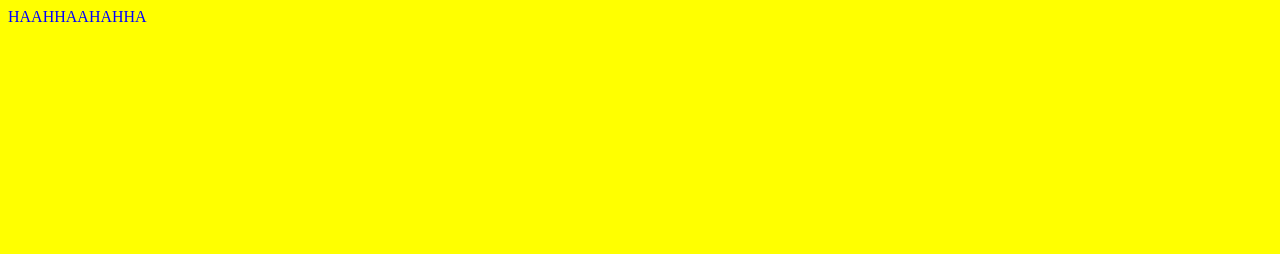
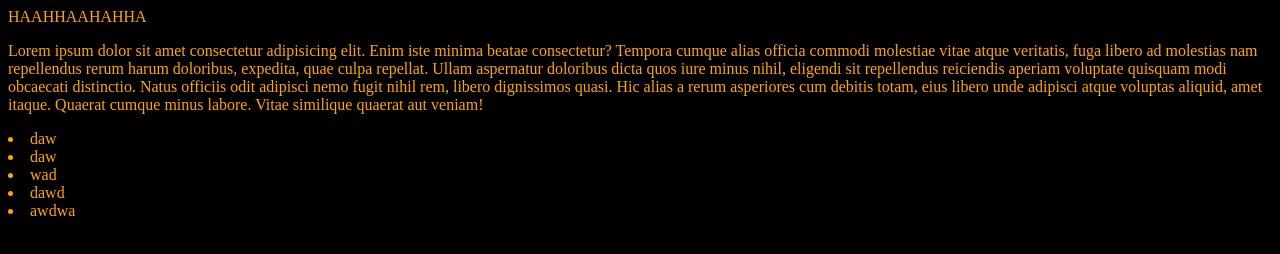
Before and after one commit to maxxi-00/AMSS, a plain HTML site: page index.html in a window 1280 px wide. Drawn offline with Linux system fonts and the light colour scheme.

Commit message:
ginulo ko

```diff
--- a/index.css
+++ b/index.css
@@ -1,4 +1,4 @@
-body{
-    color: blue;
-    background-color: yellow;
+body {
+  color: orange;
+  background-color: black;
 }
--- a/index.html
+++ b/index.html
@@ -1,12 +1,31 @@
 <!DOCTYPE html>
 <html lang="en">
-<head>
-    <meta charset="UTF-8">
-    <meta name="viewport" content="width=device-width, initial-scale=1.0">
+  <head>
+    <meta charset="UTF-8" />
+    <meta name="viewport" content="width=device-width, initial-scale=1.0" />
     <title>EDIWOW</title>
-    <link rel="stylesheet" href="index.css">
-</head>
-<body>
+    <link rel="stylesheet" href="index.css" />
+  </head>
+  <body>
     HAAHHAAHAHHA
-</body>
+    <p>
+      Lorem ipsum dolor sit amet consectetur adipisicing elit. Enim iste minima
+      beatae consectetur? Tempora cumque alias officia commodi molestiae vitae
+      atque veritatis, fuga libero ad molestias nam repellendus rerum harum
+      doloribus, expedita, quae culpa repellat. Ullam aspernatur doloribus dicta
+      quos iure minus nihil, eligendi sit repellendus reiciendis aperiam
+      voluptate quisquam modi obcaecati distinctio. Natus officiis odit adipisci
+      nemo fugit nihil rem, libero dignissimos quasi. Hic alias a rerum
+      asperiores cum debitis totam, eius libero unde adipisci atque voluptas
+      aliquid, amet itaque. Quaerat cumque minus labore. Vitae similique quaerat
+      aut veniam!
+    </p>
+    <div>
+      <li>daw</li>
+      <li>daw</li>
+      <li>wad</li>
+      <li>dawd</li>
+      <li>awdwa</li>
+    </div>
+  </body>
 </html>
```
